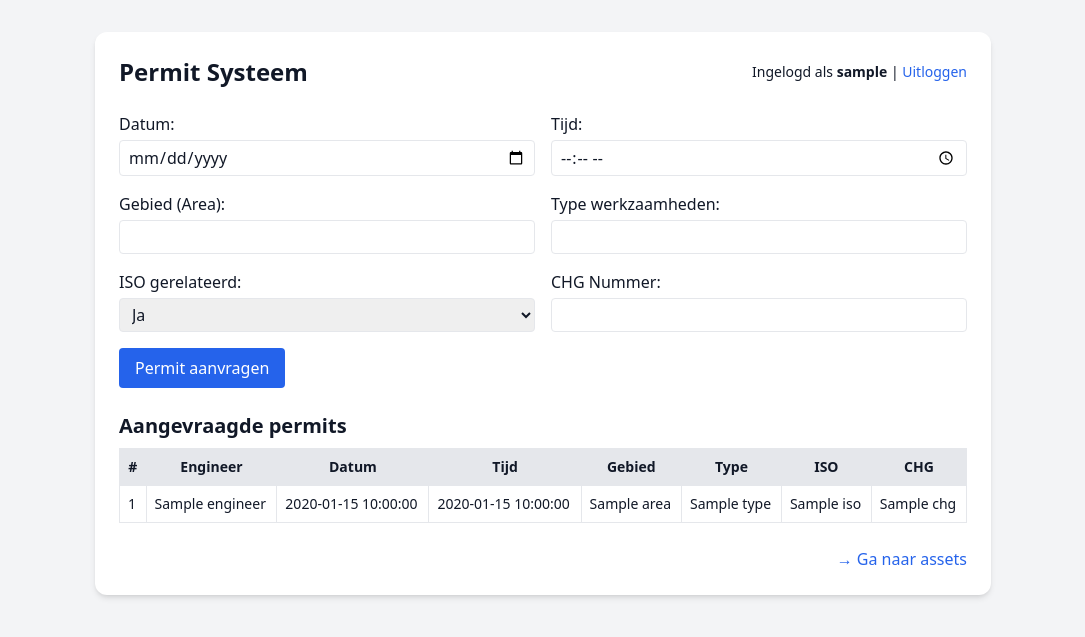
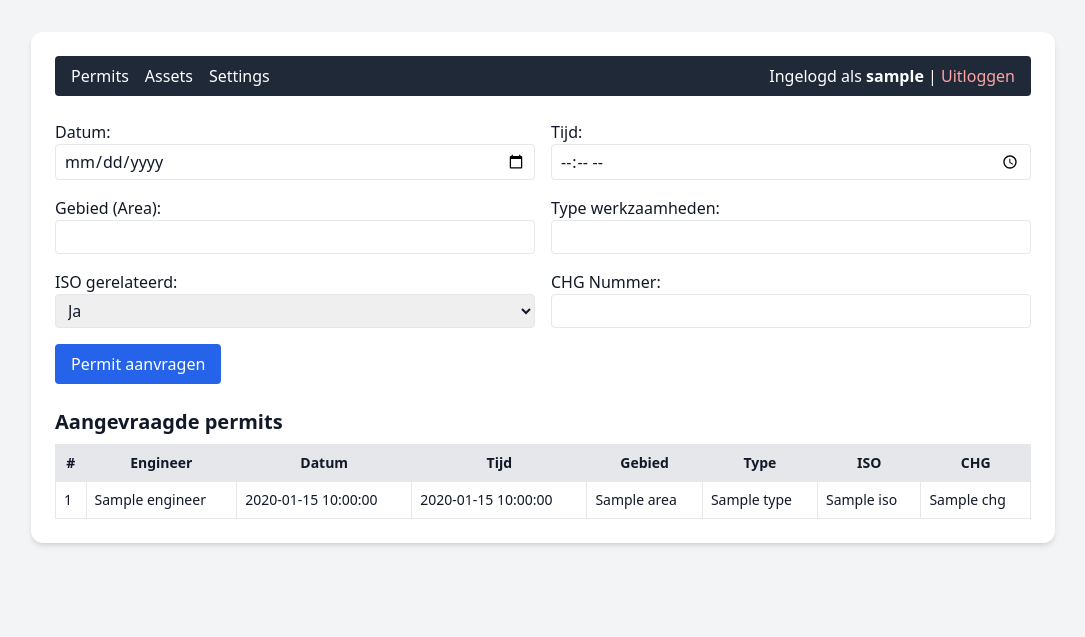
Before and after one commit to MaikelGevdLeeuw/Mslim, a Flask app: template templates/index.html in a window 1280 px wide. Shown: the top 637 px of the page, without its empty margins (97-1182 px from the left). Run offline with Flask 3, Linux system fonts and the light colour scheme; the visitor is signed in with stand-in values (Sample User, id 1); the template is opened without the code that fills it: most values are stand-ins (such as "Sample title", 1, 10 or a date in 2020); some libraries are stand-ins or nearby versions.

Commit message:
Update index.html

```diff
--- a/templates/index.html
+++ b/templates/index.html
@@ -1,3 +1,4 @@
+
 <!doctype html>
 <html>
   <head>
@@ -6,65 +7,41 @@
     <script src="https://cdn.tailwindcss.com"></script>
   </head>
   <body class="bg-gray-100 text-gray-900 font-sans p-8">
-    <div class="max-w-4xl mx-auto bg-white shadow-md rounded-xl p-6 space-y-6">
-
-      <div class="flex justify-between items-center">
-        <h1 class="text-2xl font-bold">Permit Systeem</h1>
-        <div class="text-sm">
+    <div class="max-w-5xl mx-auto bg-white shadow-md rounded-xl p-6 space-y-6">
+      <div class="bg-gray-800 text-white px-4 py-2 flex justify-between items-center mb-6 rounded">
+        <div class="flex space-x-4">
+          <a href="/" class="hover:underline">Permits</a>
+          <a href="/assets" class="hover:underline">Assets</a>
+          <a href="/settings" class="hover:underline">Settings</a>
+        </div>
+        <div>
           Ingelogd als <strong>{{ session['user'] }}</strong> |
-          <a href="/logout" class="text-blue-600 hover:underline">Uitloggen</a>
+          <a href="/logout" class="text-red-300 hover:underline">Uitloggen</a>
         </div>
       </div>
-
       <form method="POST" action="/submit" class="grid grid-cols-2 gap-4">
+        <div><label>Datum:</label><input type="date" name="date" required class="w-full border rounded px-2 py-1"></div>
+        <div><label>Tijd:</label><input type="time" name="time" required class="w-full border rounded px-2 py-1"></div>
+        <div><label>Gebied (Area):</label><input type="text" name="area" required class="w-full border rounded px-2 py-1"></div>
+        <div><label>Type werkzaamheden:</label><input type="text" name="type" required class="w-full border rounded px-2 py-1"></div>
         <div>
-          <label class="block mb-1">Datum:</label>
-          <input type="date" name="date" required class="w-full border rounded px-2 py-1">
-        </div>
-        <div>
-          <label class="block mb-1">Tijd:</label>
-          <input type="time" name="time" required class="w-full border rounded px-2 py-1">
-        </div>
-        <div>
-          <label class="block mb-1">Gebied (Area):</label>
-          <input type="text" name="area" required class="w-full border rounded px-2 py-1">
-        </div>
-        <div>
-          <label class="block mb-1">Type werkzaamheden:</label>
-          <input type="text" name="type" required class="w-full border rounded px-2 py-1">
-        </div>
-        <div>
-          <label class="block mb-1">ISO gerelateerd:</label>
+          <label>ISO gerelateerd:</label>
           <select name="iso" required class="w-full border rounded px-2 py-1">
             <option value="Ja">Ja</option>
             <option value="Nee">Nee</option>
           </select>
         </div>
-        <div>
-          <label class="block mb-1">CHG Nummer:</label>
-          <input type="text" name="chg" required class="w-full border rounded px-2 py-1">
-        </div>
-        <div class="col-span-2">
-          <button type="submit" class="bg-blue-600 text-white px-4 py-2 rounded hover:bg-blue-700">
-            Permit aanvragen
-          </button>
-        </div>
+        <div><label>CHG Nummer:</label><input type="text" name="chg" required class="w-full border rounded px-2 py-1"></div>
+        <div class="col-span-2"><button type="submit" class="bg-blue-600 text-white px-4 py-2 rounded hover:bg-blue-700">Permit aanvragen</button></div>
       </form>
-
       <div>
         <h2 class="text-xl font-semibold mt-6 mb-2">Aangevraagde permits</h2>
-        <div class="overflow-auto">
         <table class="table-auto w-full border border-gray-300 text-sm">
           <thead class="bg-gray-200">
             <tr>
-                <th class="p-2 border">#</th>
-                <th class="p-2 border">Engineer</th>
-                <th class="p-2 border">Datum</th>
-                <th class="p-2 border">Tijd</th>
-                <th class="p-2 border">Gebied</th>
-                <th class="p-2 border">Type</th>
-                <th class="p-2 border">ISO</th>
-                <th class="p-2 border">CHG</th>
+              <th class="p-2 border">#</th><th class="p-2 border">Engineer</th><th class="p-2 border">Datum</th>
+              <th class="p-2 border">Tijd</th><th class="p-2 border">Gebied</th><th class="p-2 border">Type</th>
+              <th class="p-2 border">ISO</th><th class="p-2 border">CHG</th>
             </tr>
           </thead>
           <tbody>
@@ -84,10 +61,5 @@
         </table>
       </div>
     </div>
-
-      <div class="text-right">
-        <a href="/assets" class="text-blue-600 hover:underline">→ Ga naar assets</a>
-      </div>
-    </div>
   </body>
 </html>
```
Lines whose indentation alone changed are shown as unchanged.
